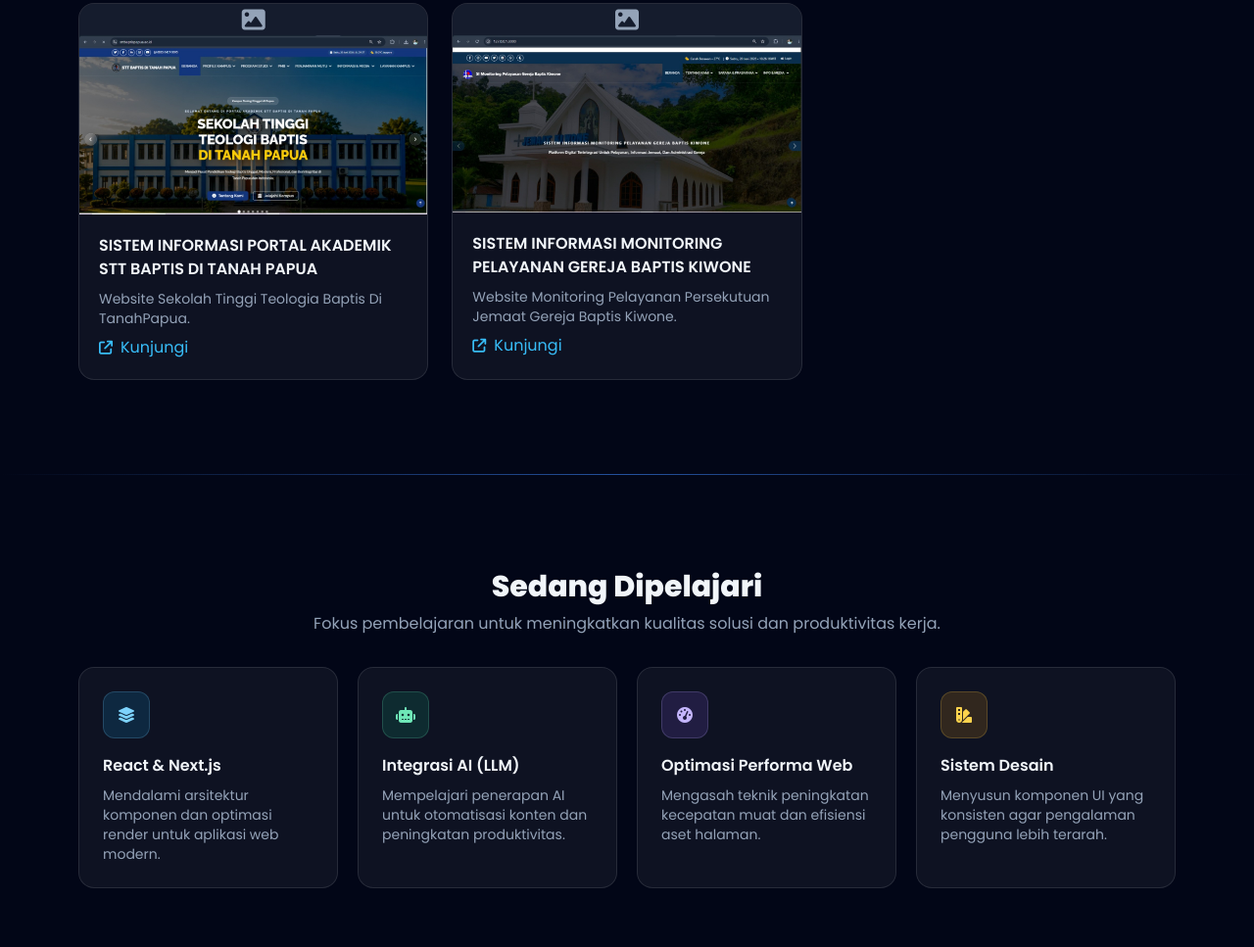
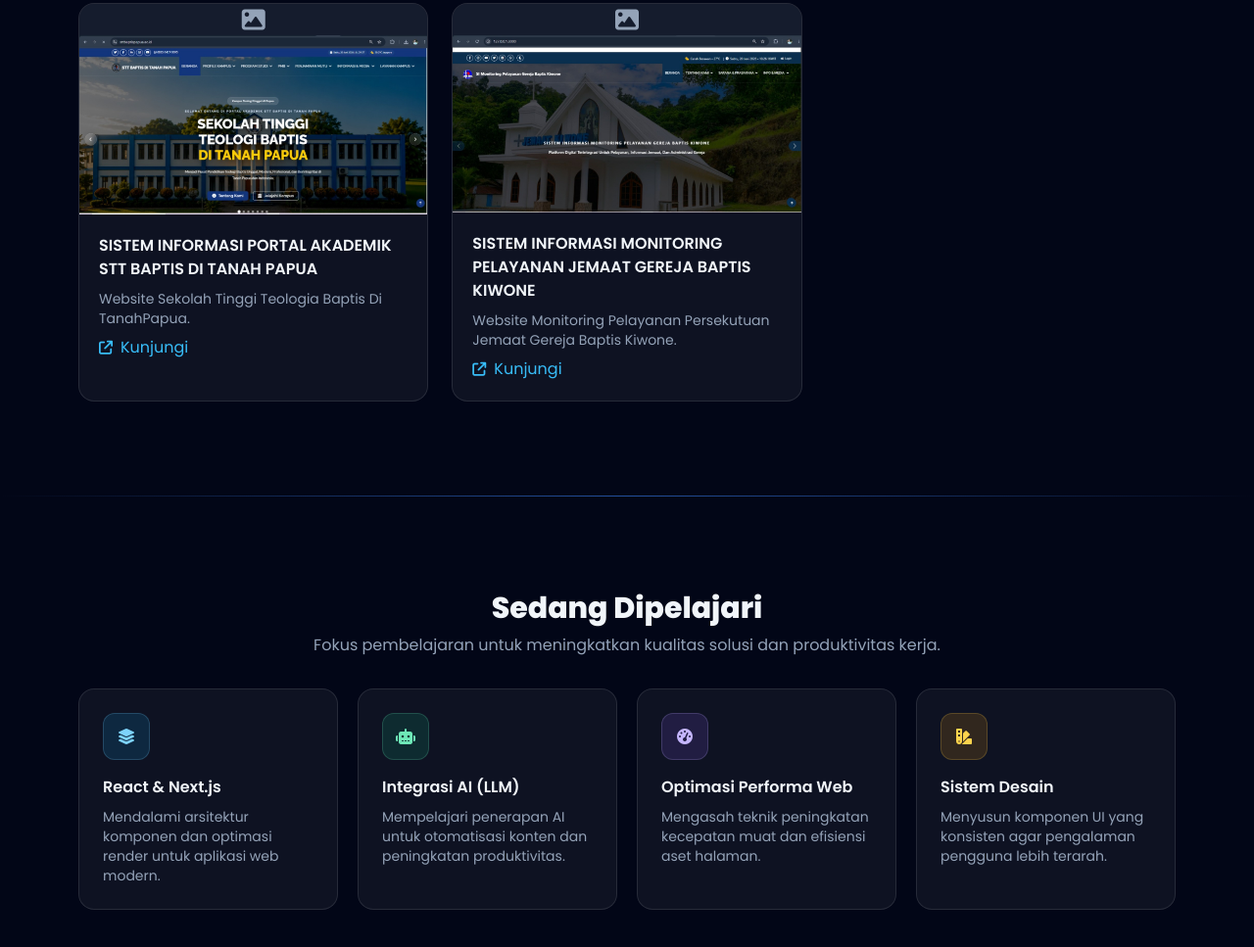
Before and after one commit to koriuswenda/koriuswenda.github.io, a website: page index.html in a window 1280 px wide. Shown: the part 3704-4671 px from the top of the page at 98% size. Drawn offline with nearby package versions, Linux system fonts and the light colour scheme.

Commit message:
update personal

```diff
--- a/index.html
+++ b/index.html
@@ -493,7 +493,7 @@
                             <img src="img/si-monitoringbk.png" alt="Foto Profil">
                         </div>
                         <div class="p-5 space-y-2">
-                            <h3 class="font-semibold">SISTEM INFORMASI MONITORING PELAYANAN GEREJA BAPTIS KIWONE </h3>
+                            <h3 class="font-semibold">SISTEM INFORMASI MONITORING PELAYANAN JEMAAT GEREJA BAPTIS KIWONE </h3>
                             <p class="text-sm text-slate-400">Website Monitoring Pelayanan Persekutuan Jemaat Gereja Baptis Kiwone.</p>
                             <a href="https://www.si-monitoringbk.com/" class="inline-flex items-center gap-2 text-sky-400 hover:underline">
                                 <i class="fa-solid fa-arrow-up-right-from-square text-sm"></i> Kunjungi
```
